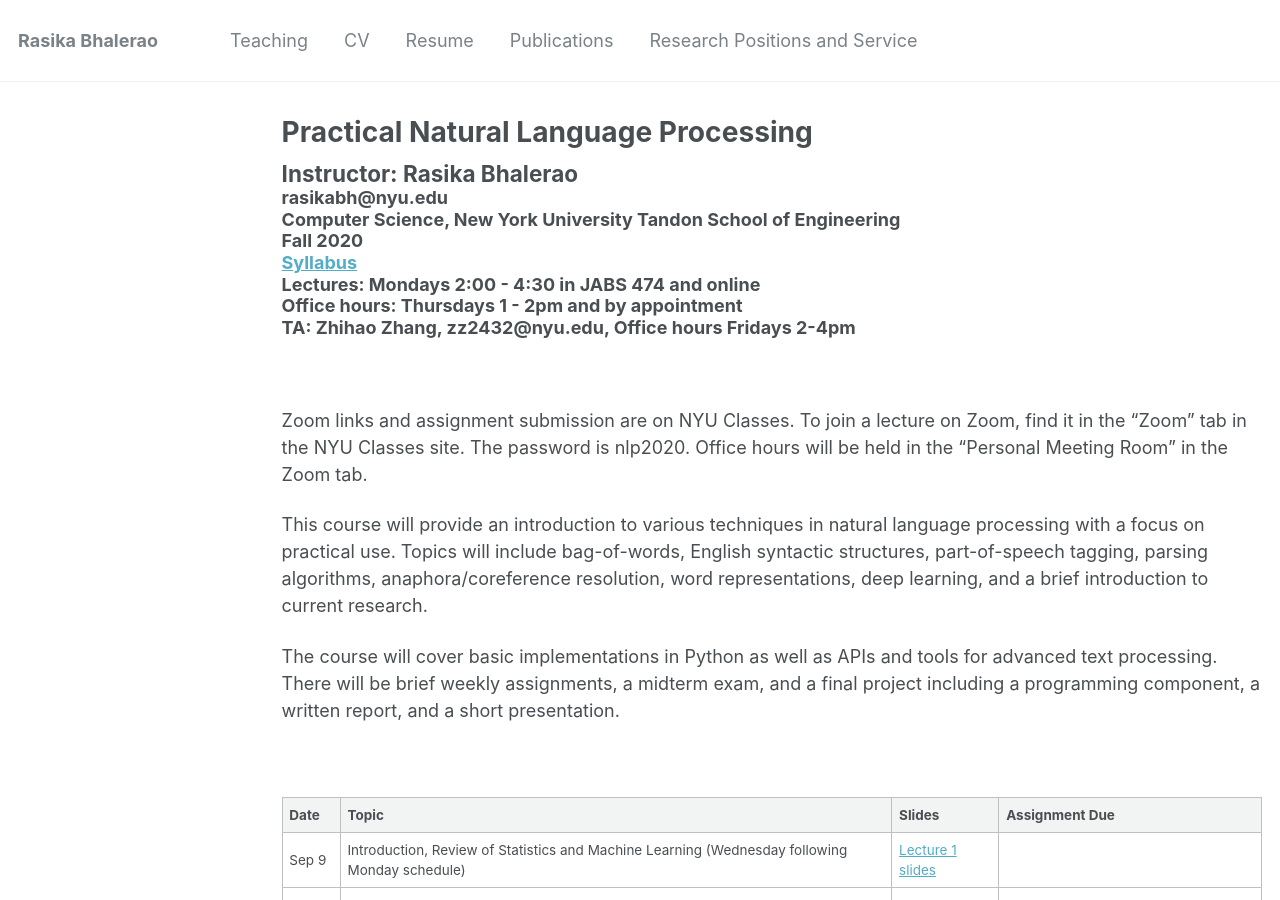
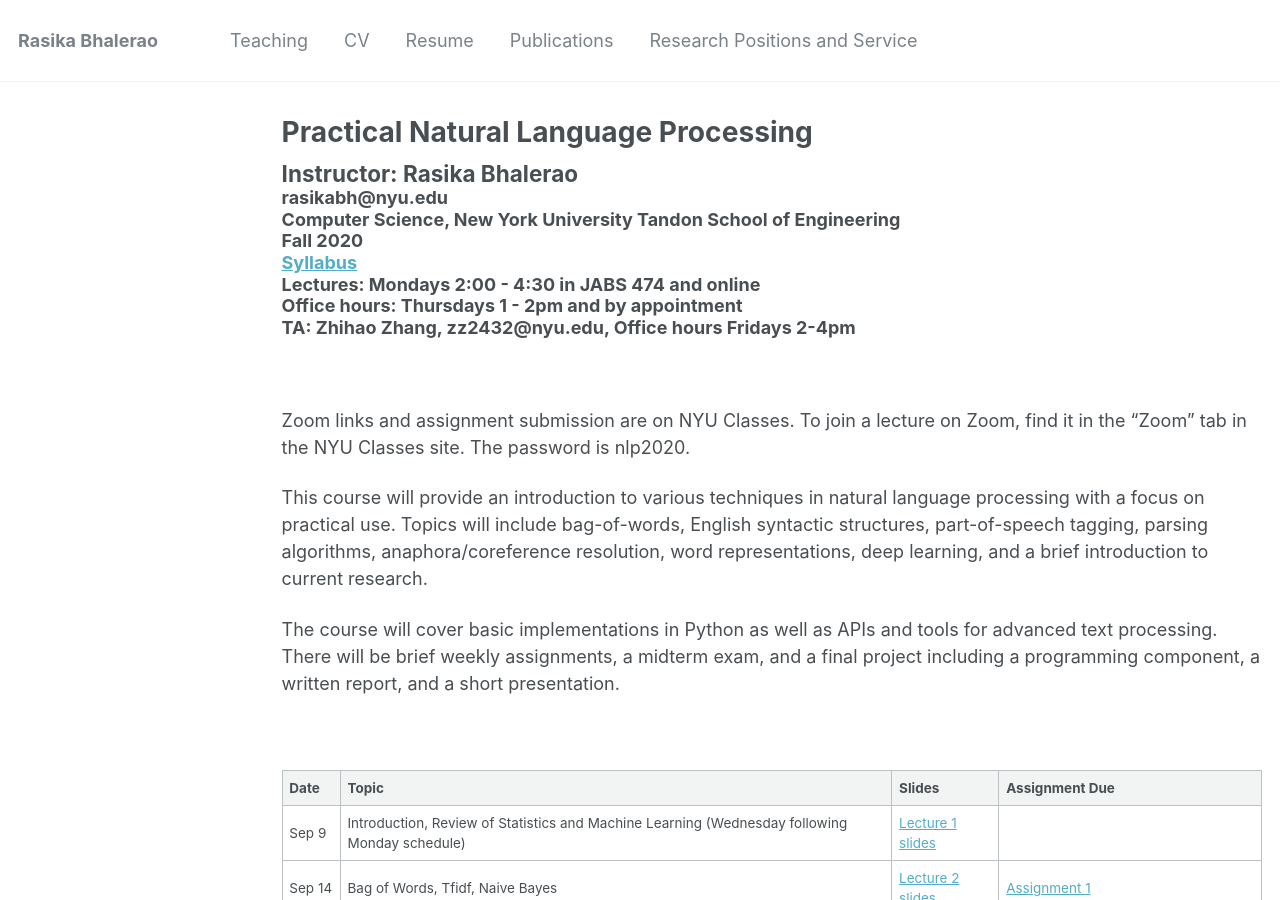
Before and after one commit to rasikabh/rasikabh.github.io, a Jekyll site: the page built from _pages/nlp2020.md, in a window 1280 px wide and 900 px high. Built offline with Jekyll 4.4.1, drawn with Linux system fonts in a browser that asks for light colours.

Commit message:
Update nlp2020.md

```diff
--- a/_pages/nlp2020.md
+++ b/_pages/nlp2020.md
@@ -24,7 +24,6 @@ h2, h3, h4, h5, h6 {margin: 0;}
 
 Zoom links and assignment submission are on NYU Classes.
 To join a lecture on Zoom, find it in the "Zoom" tab in the NYU Classes site. The password is nlp2020.
-Office hours will be held in the "Personal Meeting Room" in the Zoom tab.
 
 This course will provide an introduction to various techniques in natural language processing with a focus on practical use. Topics will include bag-of-words, English syntactic structures, part-of-speech tagging, parsing algorithms, anaphora/coreference resolution, word representations, deep learning, and a brief introduction to current research.
 
```
